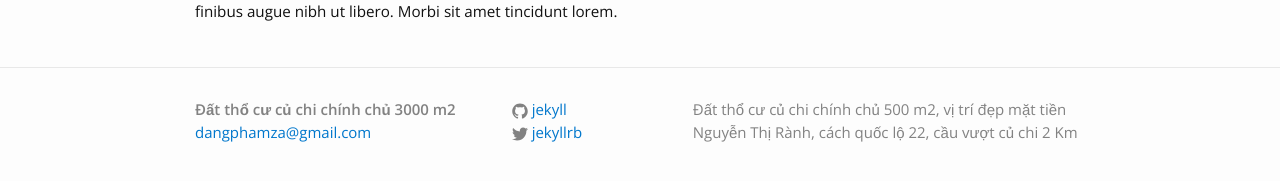
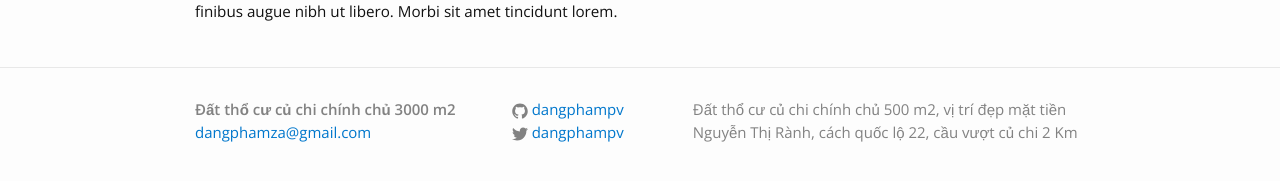
Before and after one commit to dangphamvst/dangphamvst.github.io, a Jekyll site: the page built from index.html, in a window 1280 px wide. Shown: the part 231-412 px from the top of the page. Built offline with Jekyll 4.4.1, drawn with Linux system fonts in a browser that asks for light colours; Markdown is read by kramdown in place of the engine named in the settings.

Commit message:
Update _config.yml

```diff
--- a/_config.yml
+++ b/_config.yml
@@ -5,11 +5,11 @@ description: > # this means to ignore newlines until "baseurl:"
   Đất thổ cư củ chi chính chủ 500 m2, vị trí đẹp mặt tiền Nguyễn Thị Rành, cách quốc lộ 22, cầu vượt củ chi 2 Km
 baseurl: "" # the subpath of your site, e.g. /blog/
 url: "dangphamvst.github.io" # the base hostname & protocol for your site
-twitter_username: jekyllrb
-github_username:  jekyll
+twitter_username: dangphampv
+github_username:  dangphampv
 
 # Build settings
-markdown: kramdown
+markdown: dangpham
 
 # Other options
 permalink: blog/:year/:month/:title
```
